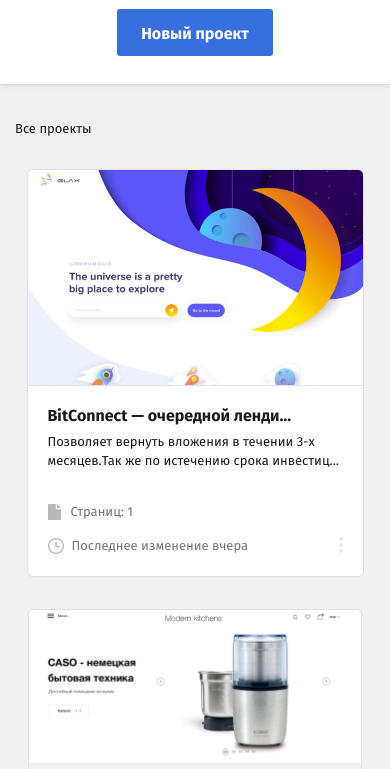
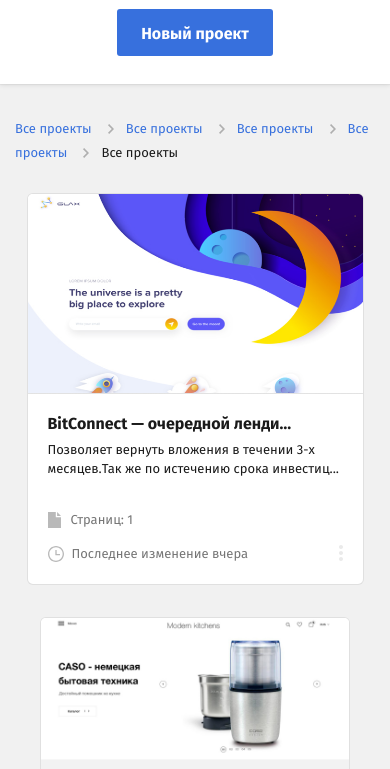
Before and after one commit to hardqode/artQode-front, a website: page index.html in a window 390 px wide. Shown: the part 75-844 px from the top of the page. Drawn offline with Linux system fonts and the light colour scheme.

Commit message:
mobile logged header

```diff
--- a/index.html
+++ b/index.html
@@ -112,6 +112,10 @@
 </header>
 <section class="site-nav">
     <div class="container site-nav--container">
+        <a href="index.html" class="site-nav--item">Все проекты</a>
+        <a href="index.html" class="site-nav--item">Все проекты</a>
+        <a href="index.html" class="site-nav--item">Все проекты</a>
+        <a href="index.html" class="site-nav--item">Все проекты</a>
         <a href="index.html" class="site-nav--item">Все проекты</a>
     </div>
 </section>
--- a/scss/_projects-section.scss
+++ b/scss/_projects-section.scss
@@ -8,6 +8,9 @@
     .project-section--item {
       max-width: 337px;
       height: 408px;
+      @media(max-width:991px){
+        height:392px;
+      }
       background: #FFFFFF;
       border: 1px solid rgba(0, 0, 0, 0.12);
       border-radius: 6px;
@@ -25,6 +28,9 @@
       .project-section--item--album {
         width: 100%;
         height: 216px;
+        @media(max-width: 991px){
+          height:200px;
+        }
       }
       .project-section--item--description-container {
         padding: 18px 20px 20px;
```
Also changed, not shown: page-result.html (+7 -0 lines), project-page.html (+7 -0 lines), css/build.css.
